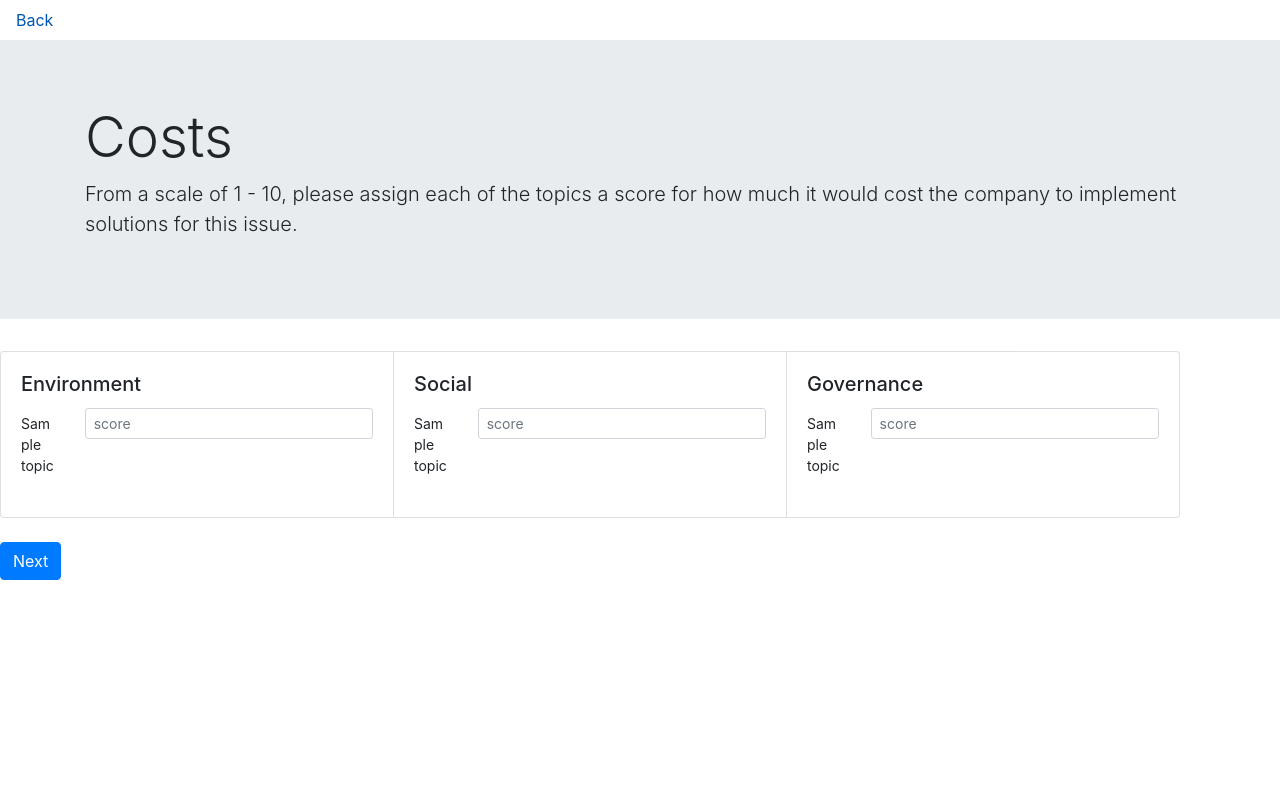
After one commit to henrietta-k/flask, a Flask app: template templates/costs.html in a window 1280 px wide. The commit adds this page. Run offline with Flask 3, Linux system fonts and the light colour scheme; the template is opened without the code that fills it: most values are stand-ins (such as "Sample title", 1, 10 or a date in 2020); parts of the project's set-up code (start-up, migrations or seed data) failed here and were passed over; some libraries are stand-ins or nearby versions.

Commit message:
Before changing the results page

```diff
--- a/app.py
+++ b/app.py
@@ -10,31 +10,37 @@ app = Flask(__name__)
 def index():
     return render_template("start.html")
 
-#TODO: [maybe] Check to see whether the user has input at least 5 topics or not
+#User enters a list of Material topics under consideration
 @app.route('/topics')
 def topics():
     return render_template("topics.html")
 
 #Creating Tracker objects
-#TODO: reuse the same pages but with different questions to make these two trackers
 ext_tracker = Tracker()
 int_tracker = Tracker(False)
+
+#Keeping track of the question id for the internal tracker
+#TODO: fix this part
+int_id = 1
 
 #For each subsequent question
 @app.route('/question/<int:id>', methods=["POST"])
 def question(id):
-    #Figure out how to turn this into internal and external tracker
-    if ext_tracker.next_question(): #TODO: figure out which function to call here, it's either update or next_question
+    if ext_tracker.next_question():
         if id == 1:
-            e = request.form.get("e")
-            s = request.form.get("s")
-            g = request.form.get("g")
-            e, s, g = ext_tracker.initialize(e, s, g) #Figure out how to differentiate these two trackers
+            #TODO: Initializing object costs
+            e_costs = request.form.getlist("e_cost")
+            s_costs = request.form.getlist("s_cost")
+            g_costs = request.form.getlist("g_cost")
+
+            print("E costs: ", e_costs, "S costs: ", s_costs, "G costs: ", g_costs)
+
+            #Getting the Topics
+            e, s, g = ext_tracker.get_topics()
             id += 1
             title, question = ext_tracker.next_question()
             return render_template("question.html", environment=e, social=s, governance=g, next=id, question=question, title=title)
         else:
-            #TODO: Change this and feed it into the update function
             e = request.form.getlist("e")
             s = request.form.getlist("s")
             g = request.form.getlist("g")
@@ -43,18 +49,44 @@ def question(id):
             title, question = ext_tracker.update(e, s, g)
             e, s, g = ext_tracker.get_topics()
             return render_template("question.html", environment=e, social=s, governance=g, next=id, question=question, title=title)
-    #else:
-        #Keep working on this part here
-        #return render_template("results.html")
 
-@app.route("/choose-result", methods=["POST"]) #or is it get?
-def choose_result():
-    return render_template("choose_result.html")
-    #Then make a form that redirects to the results page
+    elif int_tracker.next_question():
+        if int_id == 1:
+            e = request.form.get("e")
+            s = request.form.get("s")
+            g = request.form.get("g")
+            e, s, g = int_tracker.initialize(e, s, g) #Figure out how to differentiate these two trackers
+            int_id += 1
+            title, question = int_tracker.next_question()
+            return render_template("question.html", environment=e, social=s, governance=g, next=int_id, question=question, title=title)
+        else:
+            e = request.form.getlist("e")
+            s = request.form.getlist("s")
+            g = request.form.getlist("g")
+            int_id += 1
 
-#Results of program shown to the user
-@app.route("/results", methods=["POST"])
-def results():
-    choices = request.form.get("choices")
-    results = compile_results(int_tracker, ext_tracker, choices)
-    return render_template("results.html", results=results)
+            title, question = int_tracker.update(e, s, g)
+            e, s, g = int_tracker.get_topics()
+            return render_template("question.html", environment=e, social=s, governance=g, next=int_id, question=question, title=title)
+    else:
+        #Getting the calculated results
+        results_by_cost = merge_costs(int_tracker, ext_tracker)
+        results_by_rank = merge_ranking(int_tracker, ext_tracker)
+
+        #Results for each of the categories
+        e1, s1, g1 = results_by_cost
+        e2, s2, g2 = results_by_rank
+
+        #Final results will be displayed
+        return render_template("results.html", e_cost=e1, s_cost=s1, g_cost=g1, e_rank=e2, s_rank=s2, g_rank=g2)
+
+
+@app.route("/get-costs", methods=["POST"])
+def get_costs():
+    #Initializing Topic objects
+    e = request.form.get("e")
+    s = request.form.get("s")
+    g = request.form.get("g")
+    e, s, g = ext_tracker.initialize(e, s, g)
+
+    return render_template("costs.html", environment=e, social=s, governance=g)
--- /dev/null
+++ b/templates/costs.html
@@ -0,0 +1,83 @@
+<head>
+    <link rel="stylesheet" href="https://cdn.jsdelivr.net/npm/bootstrap@4.0.0/dist/css/bootstrap.min.css" integrity="sha384-Gn5384xqQ1aoWXA+058RXPxPg6fy4IWvTNh0E263XmFcJlSAwiGgFAW/dAiS6JXm" crossorigin="anonymous">
+</head>
+
+<body>
+    <!--Navigate back to the topics page-->
+    <ul class="nav">
+        <li class="nav-item">
+          <a class="nav-link active" href="/topics">Back</a>
+        </li>
+    </ul>
+
+    <!--Instructions-->
+    <div class="jumbotron jumbotron-fluid">
+        <div class="container">
+          <h1 class="display-4">Costs</h1>
+          <p class="lead">From a scale of 1 - 10, please assign each of the topics a score for how much it would cost the
+            company to implement solutions for this issue.
+          </p>
+        </div>
+      </div>
+
+      <!--Moving onto the next question after-->
+      <div class="card-group">
+        <form action="/question/1" method="POST">
+      <div class="card-group">
+
+        <!--Environmental topics-->
+        <div class="card">
+            <div class="card-body">
+              <h5 class="card-title">Environment</h5>
+              {% for topic in environment %}
+              <div class="form-group row">
+                <label for="colFormLabelSm" class="col-sm-2 col-form-label col-form-label-sm"> {{ topic }} </label>
+                <div class="col-sm-10">
+                  <input type="text" class="form-control form-control-sm" id="colFormLabelSm" placeholder="score" name="e_cost">
+                </div>
+              </div>
+              {% endfor %}
+            </div>
+        </div>
+
+          <!--Social topics-->
+          <div class="card">
+            <div class="card-body">
+              <h5 class="card-title">Social</h5>
+              {% for topic in social %}
+              <div class="form-group row">
+                <label for="colFormLabelSm" class="col-sm-2 col-form-label col-form-label-sm"> {{ topic }} </label>
+                <div class="col-sm-10">
+                  <input type="text" class="form-control form-control-sm" id="colFormLabelSm" placeholder="score" name="s_cost">
+                </div>
+               </div>
+            {% endfor %}
+            </div>
+          </div>
+
+          <!--Governance topics-->
+        <div class="card">
+            <div class="card-body">
+              <h5 class="card-title">Governance</h5>
+              {% for topic in governance %}
+                <div class="form-group row">
+                <label for="colFormLabelSm" class="col-sm-2 col-form-label col-form-label-sm"> {{ topic }} </label>
+                <div class="col-sm-10">
+                  <input type="text" class="form-control form-control-sm" id="colFormLabelSm" placeholder="score" name="g_cost">
+                </div>
+                </div>
+              {% endfor %}
+            </div>
+        </div>
+    </div>
+
+        <!--Move on to the questionnaire-->
+    </br>
+    <button type="submit" class="btn btn-primary">Next</button>
+    </form>
+
+
+    <script src="https://code.jquery.com/jquery-3.2.1.slim.min.js" integrity="sha384-KJ3o2DKtIkvYIK3UENzmM7KCkRr/rE9/Qpg6aAZGJwFDMVNA/GpGFF93hXpG5KkN" crossorigin="anonymous"></script>
+    <script src="https://cdn.jsdelivr.net/npm/popper.js@1.12.9/dist/umd/popper.min.js" integrity="sha384-ApNbgh9B+Y1QKtv3Rn7W3mgPxhU9K/ScQsAP7hUibX39j7fakFPskvXusvfa0b4Q" crossorigin="anonymous"></script>
+    <script src="https://cdn.jsdelivr.net/npm/bootstrap@4.0.0/dist/js/bootstrap.min.js" integrity="sha384-JZR6Spejh4U02d8jOt6vLEHfe/JQGiRRSQQxSfFWpi1MquVdAyjUar5+76PVCmYl" crossorigin="anonymous"></script>
+</body>
--- a/templates/question.html
+++ b/templates/question.html
@@ -12,8 +12,8 @@
       </div>
 
       <!--Answering the question-->
-    <div class="card-group">
-        <form action="/question/{{next}}" method="POST">
+    <form action="/question/{{next}}" method="POST">
+        <div class="card-group">
 
         <!--Environmental topics-->
         <div class="card">
--- a/templates/topics.html
+++ b/templates/topics.html
@@ -22,7 +22,7 @@
 
 
       <!--Enter topics related to E, S, G-->
-      <form action="/question/1" method="POST"> <!--Changed this here-->
+      <form action="/get-costs" method="POST">
         <div class="card-group">
             <div class="card">
               <img class="card-img-top" src="../environment.jpeg" alt="Card image cap">
--- a/test_backend.py
+++ b/test_backend.py
@@ -47,10 +47,9 @@ def test_remove_topics():
 
     curr.remove_topics()
 
-    #TODO: this is not really working properly
-    assert curr.e_curr_heap == "Hello"
+    assert curr.e_curr_heap == [(8, 'c')]
     assert curr.s_curr_heap == [(2, 'd'), (4, 'e'), (5, 'f')]
-    assert curr.g_curr_heap == "Hello"
+    assert curr.g_curr_heap == [(8, 'i')]
 
 def test_update_topics():
     pass
```
Also changed, not shown: backend.py (+37 -74 lines), results.py (+14 -26 lines), templates/terminate.html (added).
